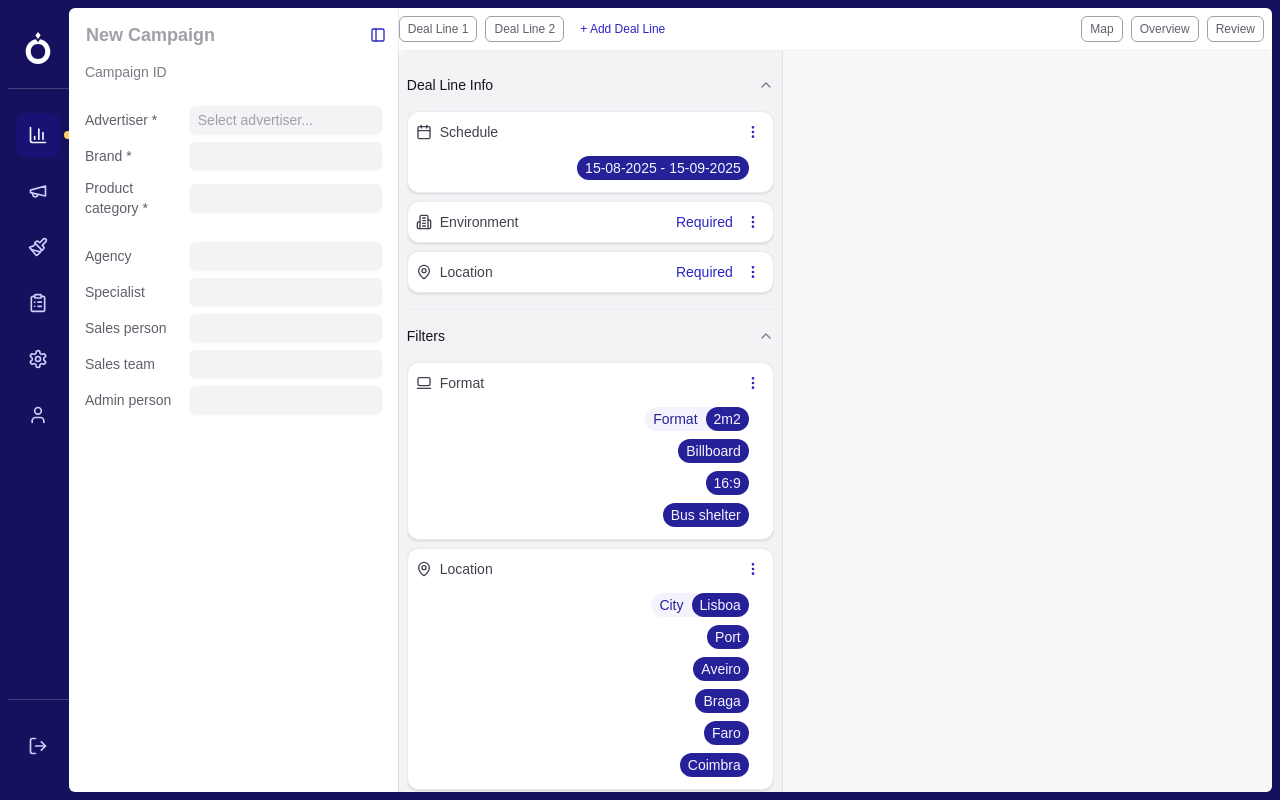
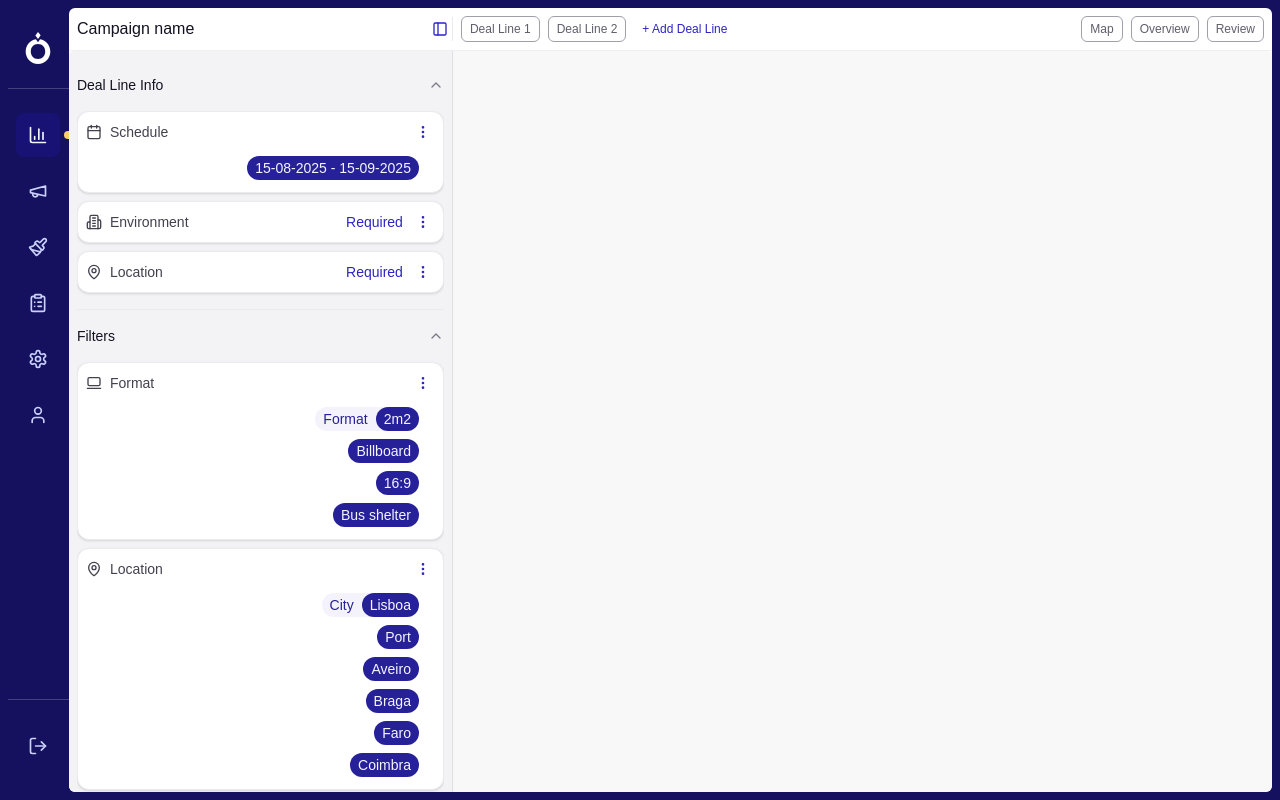
Before and after one commit to raulalgo/shadcn-ui-registry-starter, a Next.js app: page /starters/map_view in a window 1280 px wide. Built offline with nearby package versions, Linux system fonts and the light colour scheme.

Commit message:
Update registry.json to include Campaign Info Panel URL; modify MapView to initialize panel state as closed for improved user experience.

```diff
--- a/registry.json
+++ b/registry.json
@@ -196,7 +196,8 @@
         "https://shadcn-ui-registry-starter-git-main-raulalgos-projects.vercel.app/r/deal-strip.json",
         "https://shadcn-ui-registry-starter-git-main-raulalgos-projects.vercel.app/r/header-planner.json",
         "https://shadcn-ui-registry-starter-git-main-raulalgos-projects.vercel.app/r/action-panel.json",
-        "https://shadcn-ui-registry-starter-git-main-raulalgos-projects.vercel.app/r/daypart-action-panel.json"
+        "https://shadcn-ui-registry-starter-git-main-raulalgos-projects.vercel.app/r/daypart-action-panel.json",
+        "https://shadcn-ui-registry-starter-git-main-raulalgos-projects.vercel.app/r/campaign-info-panel.json"
       ],
       "files": [
         {
--- a/src/app/starters/(minimal)/map_view/page.tsx
+++ b/src/app/starters/(minimal)/map_view/page.tsx
@@ -7,7 +7,7 @@ import { CampaignInfoPanel } from "@/components/ui/campaign-info-panel";
 import { useState } from "react";
 
 export default function MapView() {
-  const [isPanelOpen, setIsPanelOpen] = useState(true);
+  const [isPanelOpen, setIsPanelOpen] = useState(false);
 
   const togglePanel = () => {
     setIsPanelOpen(!isPanelOpen);
```
